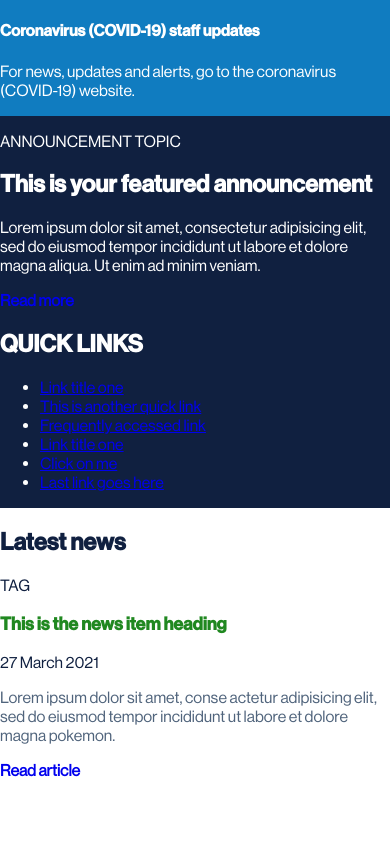
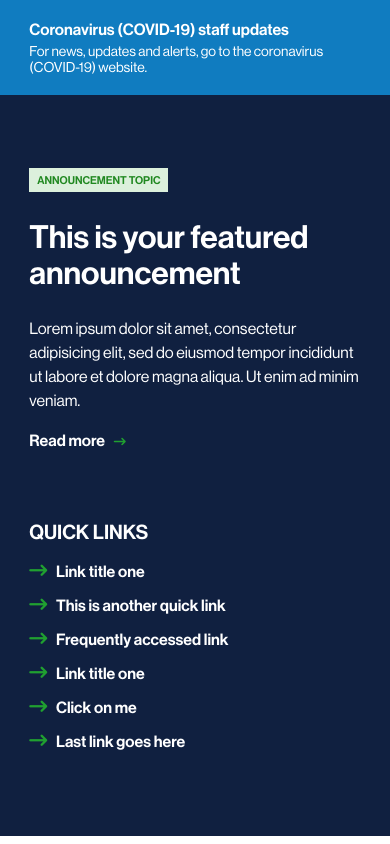
Before and after one commit to alex-phan/brainium-labs-development-test, a plain HTML site: page index.html in a window 390 px wide. Drawn offline with Linux system fonts and the light colour scheme; a web font is replaced by a local one.

Commit message:
Finished the alert, annoucement, and quick links sections and made then mobile responsive.

```diff
--- a/index.html
+++ b/index.html
@@ -4,55 +4,49 @@
   <meta charset="UTF-8">
   <meta http-equiv="X-UA-Compatible" content="IE=edge">
   <meta name="viewport" content="width=device-width, initial-scale=1.0">
-  <meta name="description" content="Development Test for Brainium Labs">
   <meta name="author" content="Alex Phan">
 
   <title>Home</title>
 
-  <link rel="stylesheet" href="styles.css">
+  <link href="styles.css" rel="stylesheet">
+  <link href="//db.onlinewebfonts.com/c/363fb99c06d93ab0b553b029f8b5dfb4?family=Font+Awesome+5+Pro+Regular" rel="stylesheet" type="text/css"/>
+
 </head>
 <body>
   <div class="alert">
-    <h4>Coronavirus (COVID-19) staff updates</h4>
-    <p>For news, updates and alerts, go to the coronavirus (COVID-19) website.</p>
+    <div class="container">
+      <h1 class="alert-title">Coronavirus (COVID-19) staff updates</h1>
+      <p class="alert-message">For news, updates and alerts, go to the coronavirus (COVID-19) website.</p>
+    </div>
   </div>
 
-  <section class="header">
-    <div class="announcement">
-      <div class="tag">
-        <p>ANNOUNCEMENT TOPIC</p>
+  <header class="header">
+    <div class="container">
+      <div class="tag">ANNOUNCEMENT TOPIC</div>
+      <div class="flex-container">
+        <section class="announcement">
+          <h1>This is your featured announcement</h1>
+          <p>Lorem ipsum dolor sit amet, consectetur adipisicing elit, sed do eiusmod  tempor incididunt ut labore et dolore magna aliqua. Ut enim ad minim veniam.</p>
+          <a href="#" class="link">Read more <i class="fa-solid fa-arrow-right-long"></i></a>
+        </section>
+
+        <nav class="navigation">
+          <h2>QUICK LINKS</h2>
+          <ul class="links">
+            <li><a href="#" class="link"><i class="fa-solid fa-arrow-right-long"></i> Link title one</a></li>
+            <li><a href="#" class="link"><i class="fa-solid fa-arrow-right-long"></i> This is another quick link</a></li>
+            <li><a href="#" class="link"><i class="fa-solid fa-arrow-right-long"></i> Frequently accessed link</a></li>
+          </ul>
+          <ul class="links">
+            <li><a href="#" class="link"><i class="fa-solid fa-arrow-right-long"></i> Link title one</a></li>
+            <li><a href="#" class="link"><i class="fa-solid fa-arrow-right-long"></i> Click on me</a></li>
+            <li><a href="#" class="link"><i class="fa-solid fa-arrow-right-long"></i> Last link goes here</a></li>
+          </ul>
+        </nav>
       </div>
-      <h1>This is your featured announcement</h1>
-      <p>
-        Lorem ipsum dolor sit amet, consectetur adipisicing elit, sed do eiusmod  tempor incididunt ut labore et dolore magna aliqua. Ut enim ad minim veniam.
-      </p>
-      <a href="#" class="link">Read more</a>
     </div>
+  </header>
 
-    <nav class="navigation">
-      <h2>QUICK LINKS</h2>
-      <ul>
-        <li><a href="#">Link title one</a></li>
-        <li><a href="#">This is another quick link</a></li>
-        <li><a href="#">Frequently accessed link</a></li>
-        <li><a href="#">Link title one</a></li>
-        <li><a href="#">Click on me</a></li>
-        <li><a href="#">Last link goes here</a></li>
-      </ul>
-    </nav>
-  </section>
-
-  <section class="news">
-    <h1>Latest news</h1>
-    <article class="article">
-      <div class="tag">TAG</div>
-      <h3 class="headline">This is the news item heading</h3>
-      <p class="date">27 March 2021</p>
-      <p class="preview">
-        Lorem ipsum dolor sit amet, conse actetur adipisicing elit, sed do eiusmod  tempor incididunt ut labore et dolore magna pokemon.
-      </p>
-      <a href="#" class="link">Read article</a>
-    </article>
-  </section>
+  <script src="https://kit.fontawesome.com/58bf0089b6.js" crossorigin="anonymous"></script>
 </body>
 </html>
--- a/styles.css
+++ b/styles.css
@@ -1,24 +1,26 @@
-/* Global */
 @font-face {
-  font-family: "Neue Haas Grotesk Display Pro 55 Roman";
+  font-family: "NHGDP 55 Roman";
   src: url("fonts/NHaasGroteskDSPro-55Rg.otf");
 }
 
 @font-face {
-  font-family: "Neue Haas Grotesk Display Pro 65 Medium";
+  font-family: "NHGDP 65 Medium";
   src: url("fonts/NHaasGroteskDSPro-65Md.otf");
 }
 
 @font-face {
-  font-family: "Neue Haas Grotesk Display Pro 75 Bold";
+  font-family: "NHGDP 75 Bold";
   src: url("fonts/NHaasGroteskDSPro-75Bd.otf");
 }
 
+/* Global */
 body {
   margin: 0;
   display: flex;
   flex-direction: column;
-  font-family: "Neue Haas Grotesk Display Pro 55 Roman";
+  font-family: "NHGDP 55 Roman";
+  font-size: 16px;
+  line-height: 24px;
 }
 
 h1,
@@ -27,38 +29,114 @@ h3,
 h4,
 h5,
 h6 {
-  font-family: "Neue Haas Grotesk Display Pro 65 Medium";
+  font-family: "NHGDP 65 Medium";
+  font-weight: normal;
+}
+
+h1 {
+  font-size: 32px;
+  line-height: 36px;
+}
+
+h2 {
+  font-size: 20px;
+}
+
+.container {
+  margin: auto;
+  width: 85%;
+}
+
+.tag {
+  display: inline-block;
+  padding: 6px 8px 5px 8px;
+  font-family: "NHGDP 65 Medium";
+  font-size: 11px;
+  line-height: normal;
+  color: #208820;
+  background-color: #dcf0dc;
+}
+
+i {
+  margin: 0 6px;
+  font-size: 12px;
+  color: #20a030;
 }
 
 .link {
-  font-weight: bold;
+  font-family: "NHGDP 65 Medium";
   text-decoration: none;
+  color: #fff;
 }
 
 .link:hover {
   color: #dcf0dc;
 }
 
-/* Body */
+/* Alert */
 .alert {
   color: #fff;
   background-color: #107cc0;
 }
 
+.alert-title {
+  margin: 20px 0 4px 0;
+  font-size: 16px;
+  line-height: normal;
+}
+
+.alert-message {
+  margin: 4px 0 20px 0;
+  font-size: 14px;
+  line-height: normal;
+}
+
+/* Header */
 .header {
+  padding: 72px 0;
   color: #fff;
   background-color: #102040;
 }
 
-.news {
-  color: #102040;
+.flex-container {
+  display: flex;
+  justify-content: flex-start;
+  align-items: baseline;
+  flex-wrap: wrap;
+  gap: 50px;
 }
 
-.headline {
-  font-size: 18px;
-  color: #208820;
+.announcement {
+  width: 40%;
 }
 
-.preview {
-  color: #50647c;
+.announcement .link:hover {
+  text-decoration: underline;
 }
+
+.links {
+  display: inline-block;
+  list-style: none;
+  margin: 0;
+  padding: 0;
+}
+
+.links li {
+  margin: 0 100px 10px 0;
+}
+
+.links i {
+  margin-left: 0;
+  font-size: 18px;
+}
+
+.links .link:hover {
+  position: relative;
+  left: 5px;
+}
+
+@media only screen and (max-width: 1280px) {
+  .announcement {
+    width: 100%;
+  }
+}
```
